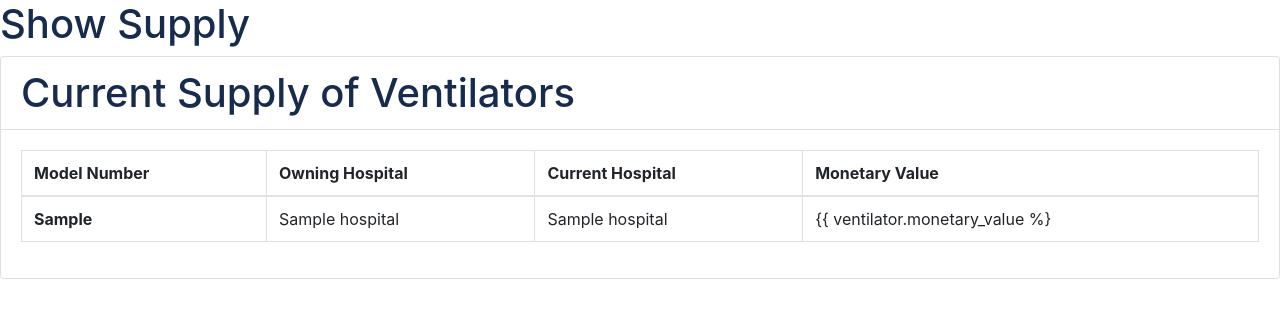
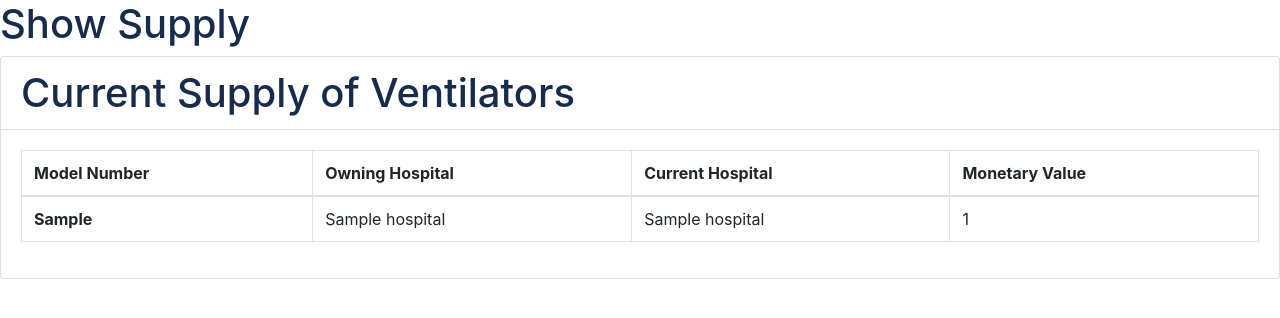
Before and after one commit to Jarred28/covid-ventilator, a Django app: template templates/sysoperator/supply.html in a window 1280 px wide. Shown: the top 318 px of the page. Run offline with Django 3.2, Linux system fonts and the light colour scheme; the template is opened without the code that fills it: values that come from a table or form of the project are taken from there, others are empty; tables that the repository leaves empty hold one stand-in row (values such as "Sample post"); some libraries are stand-ins or nearby versions.

Commit message:
Typos in supply + dst reserve

```diff
--- a/templates/sysoperator/supply.html
+++ b/templates/sysoperator/supply.html
@@ -25,7 +25,7 @@
           <th scope="row">{{ ventilator.model_num }}</th>
           <td>{{ ventilator.owning_hospital.name }}</td>
           <td>{{ ventilator.current_hospital.name }}</td>
-          <td>{{ ventilator.monetary_value %}</td>
+          <td>{{ ventilator.monetary_value }}</td>
         </tr>
         {% endfor %}
       </tbody>
--- a/webapp/views.py
+++ b/webapp/views.py
@@ -368,7 +368,7 @@ class SystemDestinationReserve(APIView):
 
     def get(self, request):
         ventilators = Ventilator.objects.filter(state=Ventilator.State.Reserve.name)
-        return Response({'venatilators': ventilator, 'style': {'template_pack': 'rest_framework/vertical/'}})
+        return Response({'venatilators': ventilators, 'style': {'template_pack': 'rest_framework/vertical/'}})
 
 class HospitalCEO(APIView):
     renderer_classes = [TemplateHTMLRenderer]
```
